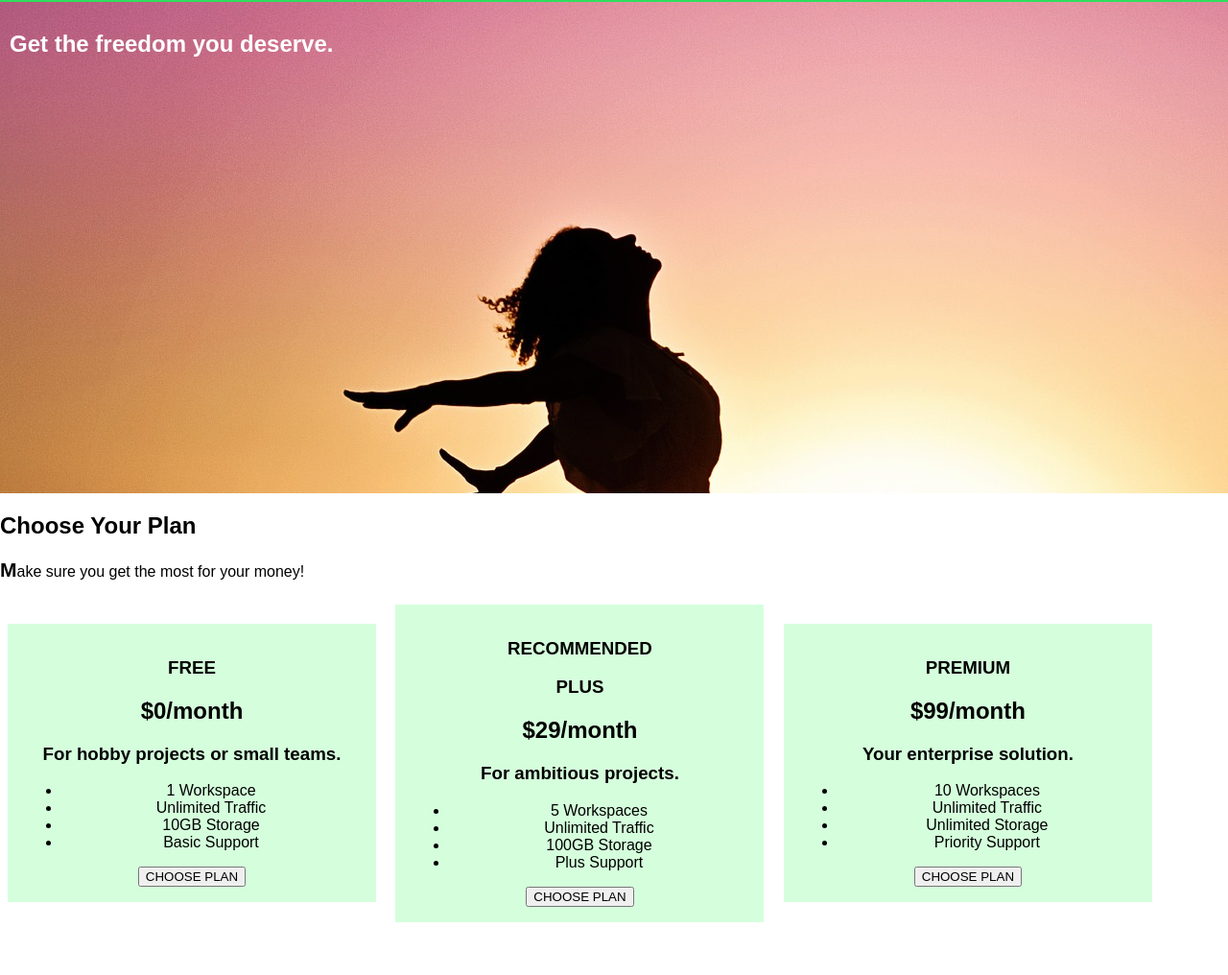
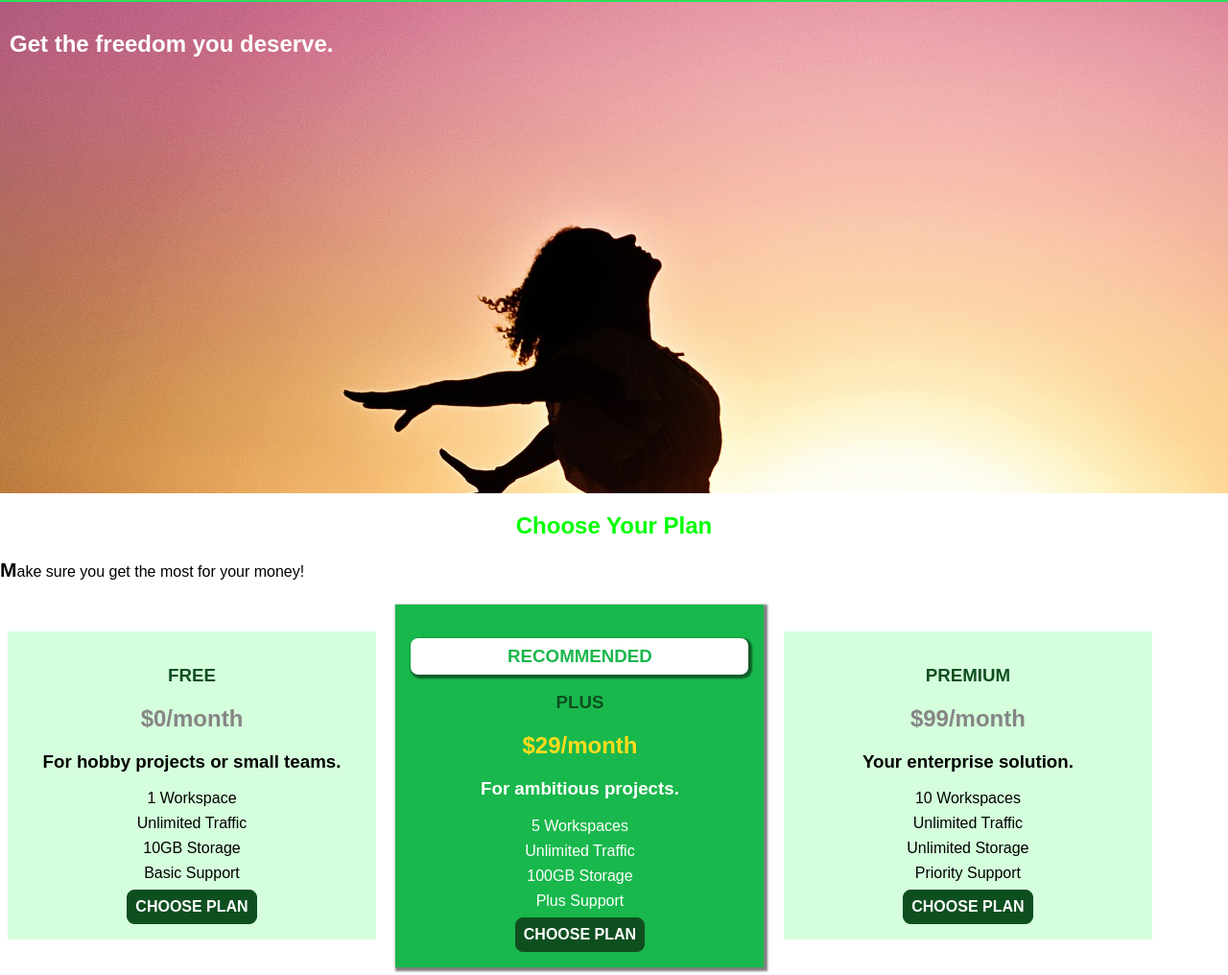
Before and after one commit to EmreCanTurgut/CSS-Course, a plain HTML site: page chapter3/index.html in a window 1280 px wide. Shown: the part 64-1080 px from the top of the page at 96% size. Before the commit the page ends 1033 px from the top, so only its background shows below. Drawn offline with Linux system fonts and the light colour scheme.

Commit message:
chapter 3 chose your plan buttons and blocks completed

```diff
--- a/chapter3/index.html
+++ b/chapter3/index.html
@@ -44,46 +44,46 @@
         <p>Make sure you get the most for your money!</p>
         <div>
           <article class="plan">
-            <h1>FREE</h1>
-            <h2>$0/month</h2>
+            <h1 class="plan__title">FREE</h1>
+            <h2 class="plan__price">$0/month</h2>
             <h3>For hobby projects or small teams.</h3>
-            <ul>
+            <ul class="plan__features">
               <li>1 Workspace</li>
               <li>Unlimited Traffic</li>
               <li>10GB Storage</li>
               <li>Basic Support</li>
             </ul>
             <div>
-              <button>CHOOSE PLAN</button>
+              <button class="button">CHOOSE PLAN</button>
             </div>
           </article>
-          <article class="plan">
-            <h1>RECOMMENDED</h1>
-            <h1>PLUS</h1>
-            <h2>$29/month</h2>
+          <article class="plan plan--highlighted">
+            <h1 class="plan__annotation">RECOMMENDED</h1>
+            <h1 class="plan__title">PLUS</h1>
+            <h2 class="plan__price">$29/month</h2>
             <h3>For ambitious projects.</h3>
-            <ul>
+            <ul class="plan__features">
               <li>5 Workspaces</li>
               <li>Unlimited Traffic</li>
               <li>100GB Storage</li>
               <li>Plus Support</li>
             </ul>
             <div>
-              <button>CHOOSE PLAN</button>
+              <button class="button">CHOOSE PLAN</button>
             </div>
           </article>
           <article class="plan">
-            <h1>PREMIUM</h1>
-            <h2>$99/month</h2>
+            <h1 class="plan__title">PREMIUM</h1>
+            <h2 class="plan__price">$99/month</h2>
             <h3>Your enterprise solution.</h3>
-            <ul>
+            <ul  class="plan__features">
               <li>10 Workspaces</li>
               <li>Unlimited Traffic</li>
               <li>Unlimited Storage</li>
               <li>Priority Support</li>
             </ul>
             <div>
-              <button>CHOOSE PLAN</button>
+              <button class="button">CHOOSE PLAN</button>
             </div>
           </article>
         </div>
--- a/chapter3/main.css
+++ b/chapter3/main.css
@@ -23,6 +23,39 @@ body{
  width: 30%;
  vertical-align: middle;
 }
+.plan--highlighted{
+    background-color: #19b84c;
+    color: white;
+    box-shadow: 2px 2px 2px 2px rgba(0,0,0,0.5);/**/
+}
+#plans{
+ background-color: white;
+}
+.plan__annotation{
+    padding: 8px;
+    color: #19b84c;
+    background-color: white;
+    border-radius: 8px;
+    box-shadow: 2px 2px 2px 2px rgba(0,0,0,0.5);
+}
+.plan__features{
+    list-style: none;
+    margin: 0;
+    padding: 0;
+}
+.plan__features li{
+    margin: 8px 0px;
+}
+.plan__title{
+    color: #0e4f1f;
+}
+.plan__price{
+    color: #858585;
+}
+
+.plan--highlighted .plan__price{
+    color: rgb(254, 220, 28) ;
+}
 #product-overview{
     color: white;
     background: url("freedom.jpg");
@@ -35,6 +68,10 @@ body{
     background-color: brown;
 
 }
+.section-title{
+    text-align: center;
+    color: lime;
+}
 #par{
     color: green;
     background-color: yellow;
@@ -44,6 +81,21 @@ body{
     border-color: black;
     border-width: 5px;
     width: 500px;
+}
+.button{
+    background-color: #0e4f1f;
+    color: white;
+    font: inherit;
+    border: 1.5px solid #0e4f1f;
+    border-radius: 8px;
+    padding: 8px;
+    font-weight: bold;
+    cursor: pointer;
+}
+.button:hover,
+.button:active{
+    color:#0e4f1f;
+    background-color: white;
 }
 .main-header{
     width: 100%;
```
